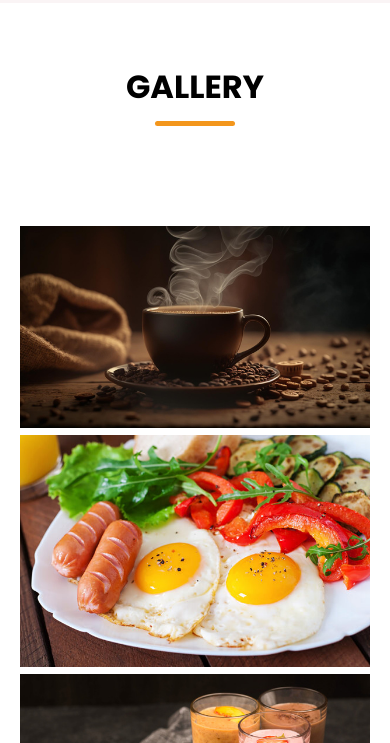
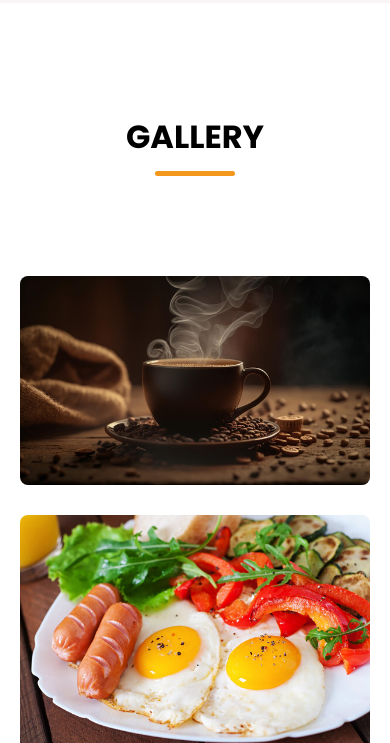
Before and after one commit to emmanuellekamwa/Coffee-Website, a plain HTML site: page index.html in a window 390 px wide. Shown: the part 5701-6444 px from the top of the page. Drawn offline with nearby package versions, Linux system fonts and the light colour scheme; a web font is replaced by a local one.

Commit message:
Completed the gallery section

```diff
--- a/style.css
+++ b/style.css
@@ -295,6 +295,33 @@ header .navbar {
     color: #3b141c;
 }
 
+.gallery-section {
+    padding: 50px 0 100px;
+}
+
+.gallery-section .gallery-list {
+    display: flex;
+    flex-wrap: wrap;
+    gap: 32px;
+}
+
+.gallery-section .gallery-list .gallery-item {
+    width: calc(100% / 3 - 32px);
+    overflow: hidden;
+    border-radius: 8px;
+}
+
+.gallery-section .gallery-item .gallery-image {
+    width: 100%;
+    height: 100%;
+    cursor: zoom-in;
+    transition: 0.3s ease;
+}
+
+.gallery-section .gallery-item:hover .gallery-image {
+    transform: scale(1.3);
+}
+
 @media screen and (max-width: 1024px) {
     .menu-section .menu-list {
         gap: 60px;
@@ -404,6 +431,14 @@ header .navbar {
     .menu-section .menu-list .menu-item .menu-image {
         max-width: 200px;
     }
+
+    .gallery-section .gallery-list {
+        gap: 30px;
+    }
+
+    .gallery-section .gallery-list .gallery-item {
+        width: calc(100% / 2 - 30px);
+    }
 }
 
 @media screen and (max-width: 640px) {
@@ -411,7 +446,8 @@ header .navbar {
         gap: 60px;
     }
 
-    .menu-section .menu-list .menu-item {
+    .menu-section .menu-list .menu-item,
+    .gallery-section .gallery-list .gallery-item {
         width: 100%;
     }
 
```
